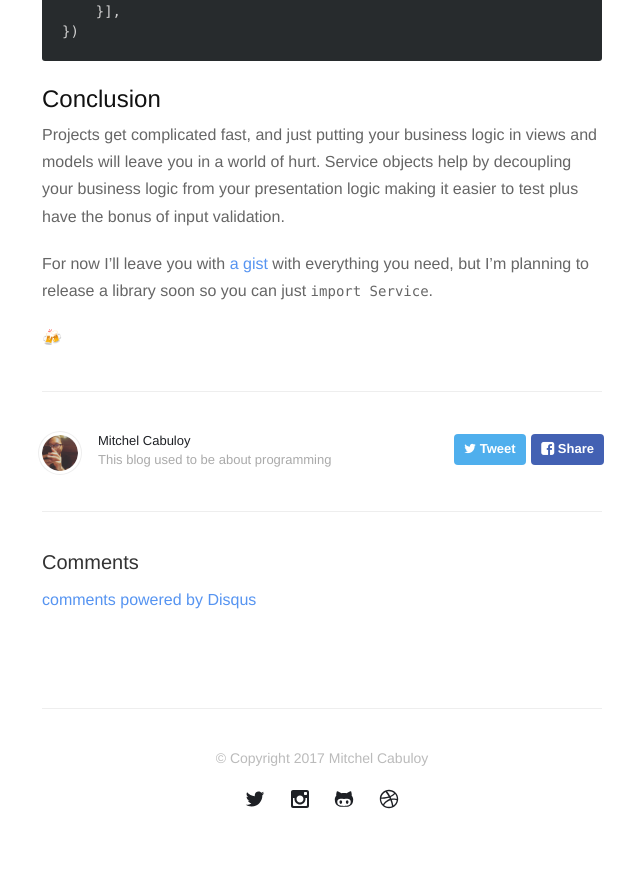
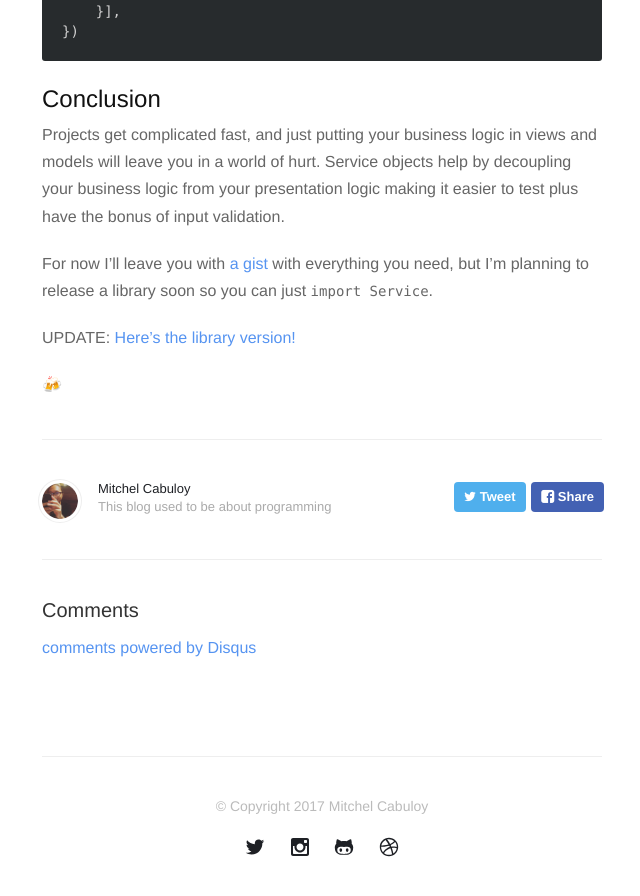
Before and after one commit to mixxorz/mixxorz.github.io, a Jekyll site: the page built from _posts/2017-08-12-django-service-objects.md, in a window 1280 px wide and 900 px high, scrolled down 7353 px. Shown: the top 896 px of the window, without its empty margins (318-958 px from the left). Built offline with Jekyll 4.4.1, drawn with Linux system fonts in a browser that asks for light colours; nearby versions of some CDN libraries; comment, search, counter and statistics services are not loaded; before the commit the page ends 8205 px from its top, so only the background shows below that.

Commit message:
Update Django Service Objects

```diff
--- a/_posts/2017-08-12-django-service-objects.md
+++ b/_posts/2017-08-12-django-service-objects.md
@@ -313,4 +313,6 @@ Projects get complicated fast, and just putting your business logic in views and
 
 For now I'll leave you with [a gist](https://gist.github.com/mixxorz/367df56cde603bd31e12c809b7e2217a) with everything you need, but I'm planning to release a library soon so you can just `import Service`.
 
+UPDATE: [Here's the library version!](https://github.com/mixxorz/django-service-objects)
+
 🍻
```
